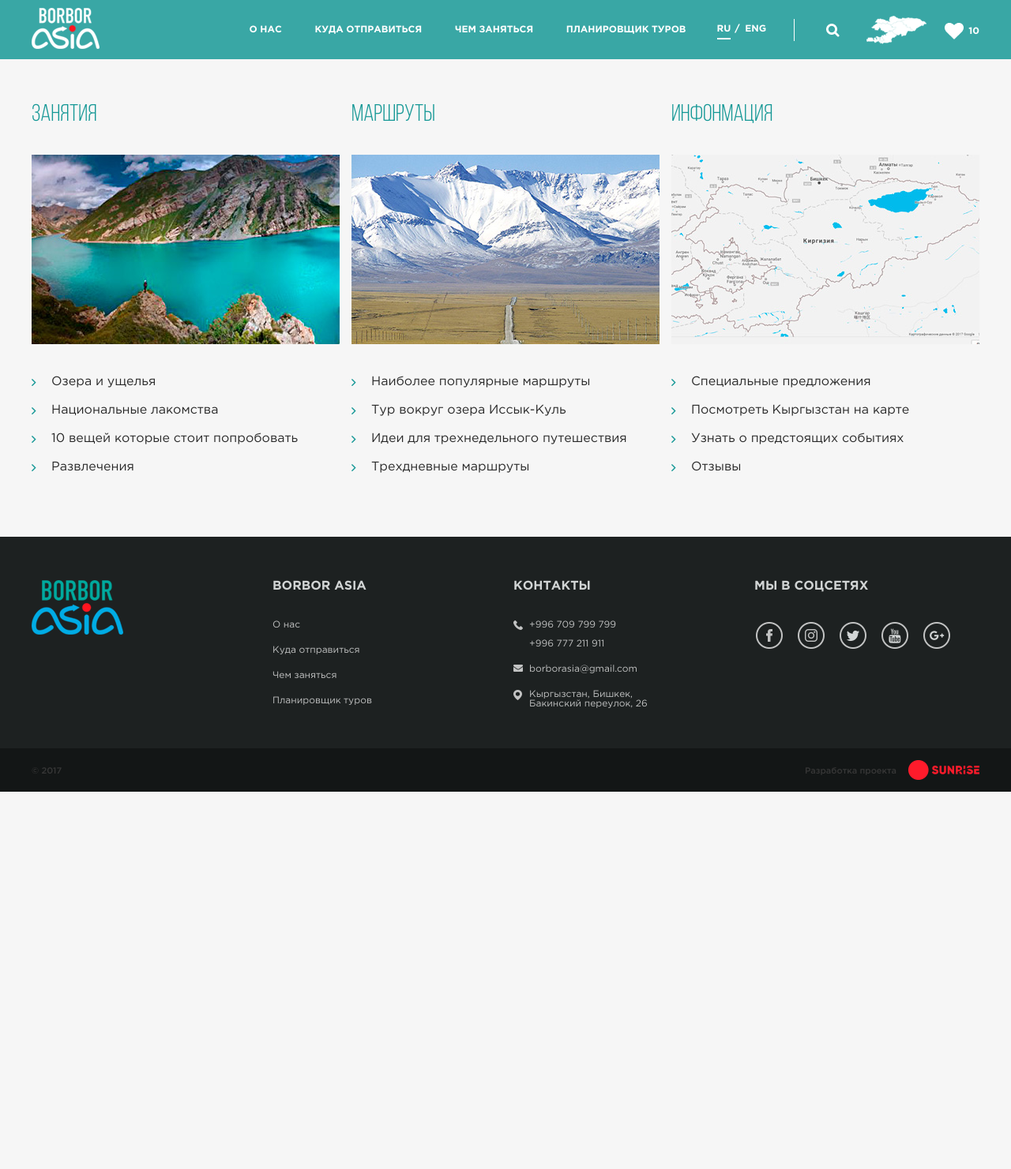
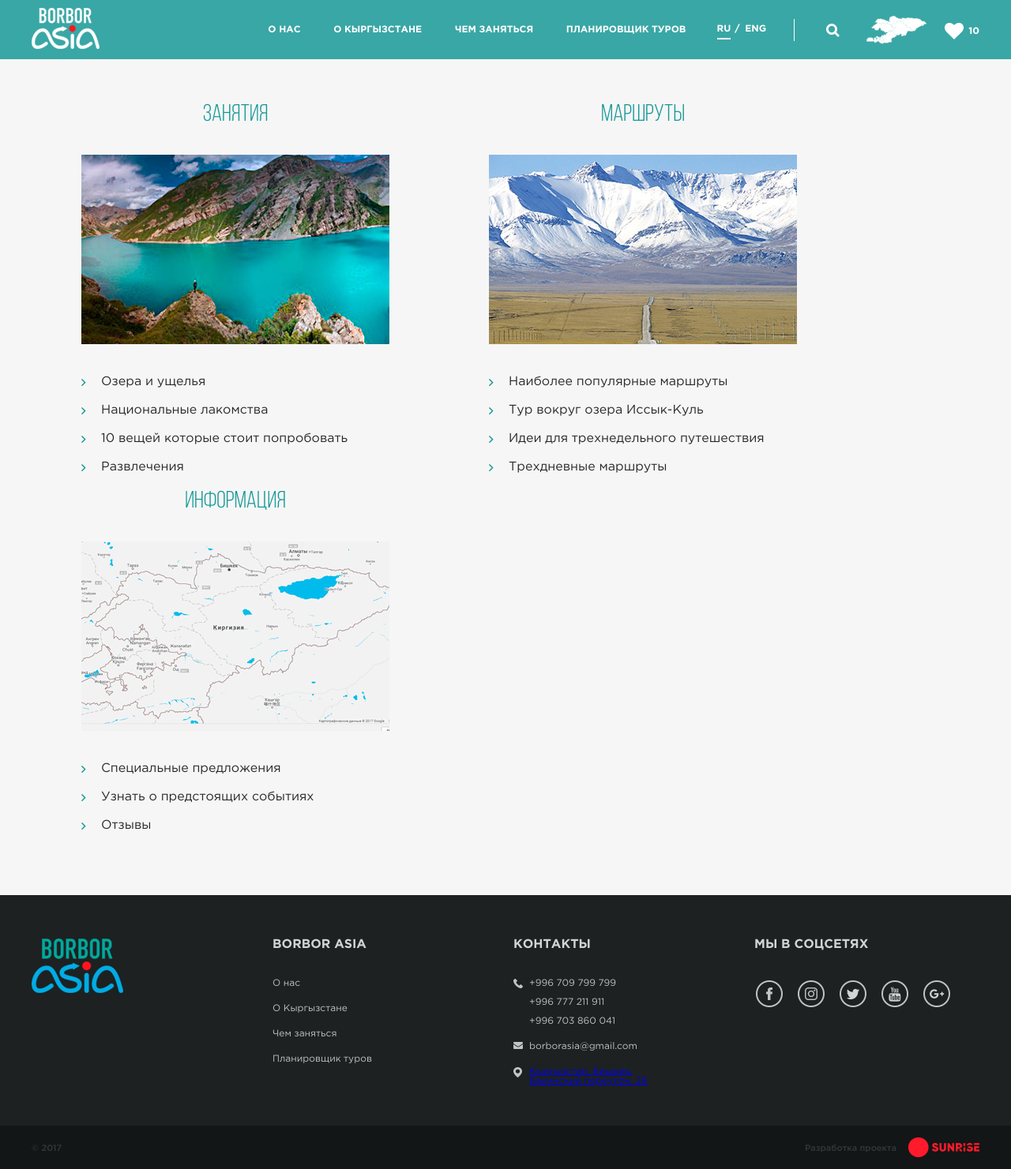
Before and after one commit to katalyzator/borborasia, a Django app: template templates/todolist.html in a window 1280 px wide. Shown: the whole page at 79% size. Before the commit the page ends 1003 px from the top, so only its background shows below. Run offline with Django 3.2, Linux system fonts and the light colour scheme; the template is opened without the code that fills it: most values are stand-ins (such as "Sample title", 1, 10 or a date in 2020); parts of the project's set-up code (start-up, migrations or seed data) failed here and were passed over.

Commit message:
some changes

```diff
--- a/templates/assets/static_files/css/styles.css
+++ b/templates/assets/static_files/css/styles.css
@@ -66,6 +66,8 @@ body {
     padding: 0;
     margin: 0 auto;
 }
+
+
 
 .group::before,
 .group::after {
@@ -1144,16 +1146,26 @@ footer {
     padding: 55px 0 30px 0;
 }
 
+.tours_blocks {
+    text-align: center;
+
+}
+
+.tours_block > h4 {
+    text-align: center;
+}
+
 .tours_block {
     display: inline-block;
+    text-align: left;
     vertical-align: top;
     width: 32.5%;
     height: auto;
-    margin-right: 1.25%;
+    margin: 0 5.25%;
 }
 
 .tours_blocks > div:last-child {
-    margin-right: 0;
+    /*margin-right: 0;*/
 }
 
 h4 {
--- a/templates/footer.html
+++ b/templates/footer.html
@@ -7,7 +7,7 @@
         <ul class="links">
             <li>BORBOR ASIA</li>
             <li><a href="#">О нас</a></li>
-            <li><a href="#">Куда отправиться</a></li>
+            <li><a href="#">О Кыргызстане</a></li>
             <li><a href="#">Чем заняться</a></li>
             <li><a href="#">Планировщик туров</a></li>
         </ul>
@@ -15,10 +15,13 @@
         <ul class="contacts">
             <li>Контакты</li>
             <li>+996 709 799 799 <br><br>
-                +996 777 211 911
+                +996 777 211 911 <br><br>
+                +996 703 860 041
             </li>
             <li>borborasia@gmail.com</li>
-            <li>Кыргызстан, Бишкек, <br> Бакинский переулок, 26</li>
+            <li>
+                <a href="https://2gis.kg/bishkek/geo/15763234350969836?queryState=center%2F74.573146%2C42.84439%2Fzoom%2F17"
+                   target="_blank">Кыргызстан, Бишкек, <br> Бакинский переулок, 26</a></li>
         </ul>
 
         <ul class="share">
--- a/templates/header.html
+++ b/templates/header.html
@@ -10,7 +10,7 @@
                 <div class="bar"></div>
                 <ul class="menu">
                     <li><a href="{% url 'about' %}">О нас</a></li>
-                    <li><a href="{% url 'map' %}">КУДА ОТПРАВИТЬСЯ</a></li>
+                    <li><a href="{% url 'map' %}">О Кыргызстане</a></li>
                     <li><a href="{% url 'todo' %}">чем заняться</a></li>
                     <li><a href="{% url 'tour' %}">планировщик туров</a></li>
                 </ul>
--- a/templates/todolist.html
+++ b/templates/todolist.html
@@ -37,14 +37,14 @@
                 </div>
 
                 <div class="tours_block">
-                    <h4>Инфонмация</h4>
+                    <h4>Информация</h4>
 
                     <div class="img_block">
                         <img src="{% static 'images/information_img.jpg' %}" alt="image">
                     </div>
                     <ul class="todo_list">
                         <li><a href="#"> Специальные предложения</a></li>
-                        <li><a href="#"> Посмотреть Кыргызстан на карте</a></li>
+{#                        <li><a href="#"> Посмотреть Кыргызстан на карте</a></li>#}
                         <li><a href="#"> Узнать о предстоящих событиях</a></li>
                         <li><a href="{% url 'review' %}"> Отзывы</a></li>
                     </ul>
```
Also changed, not shown: templates/tours.html (+14 -14 lines).
